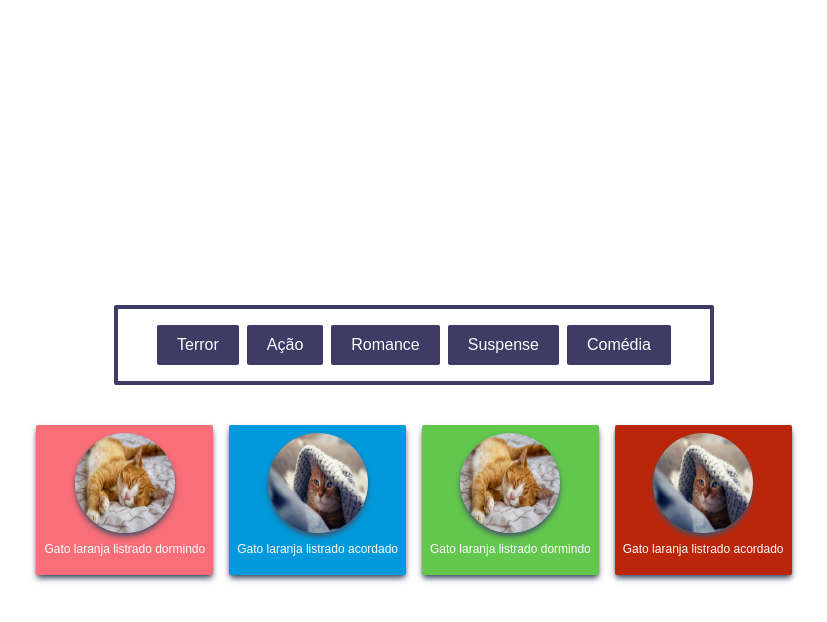
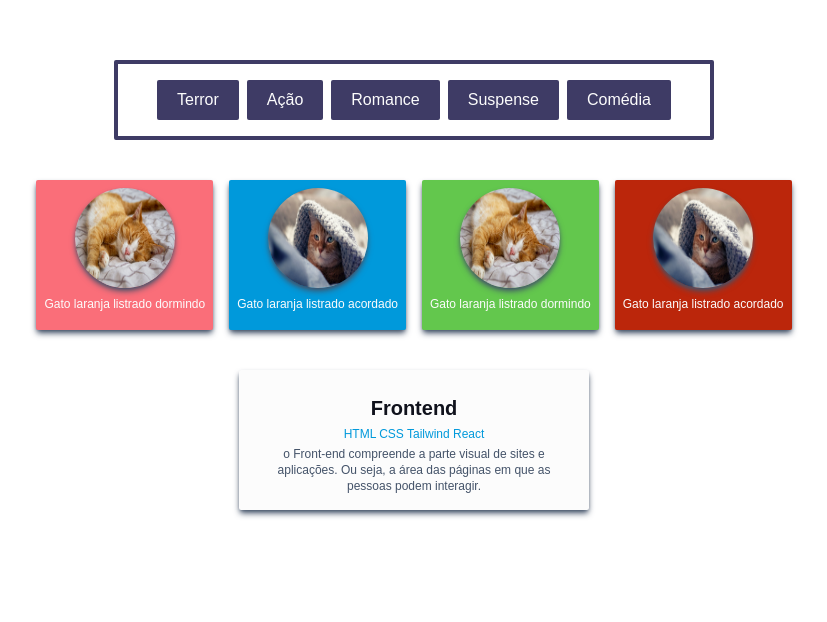
Before and after one commit to AnabelMarinho/Componentes-Nextjs, a Next.js app: page / in a window 1280 px wide. Shown: the top 622 px of the page, without its empty margins (226-1053 px from the left). Built offline with nearby package versions, Linux system fonts and the light colour scheme.

Commit message:
minecard2

```diff
--- a/src/app/page.tsx
+++ b/src/app/page.tsx
@@ -1,11 +1,13 @@
 import Cardmine from "@/components/ui/cardmine";
+import Cardmine2 from "@/components/ui/cardmine2";
 import ContainerButtons from "@/components/ui/containerbuttons";
 
 export default function Home() {
   return (
-    <div className="flex flex-col justify-center items-center mt-10 p-5 space-y-10 h-screen">
+    <div className="flex flex-col justify-center items-center mt-10 p-5 space-y-10">
       <ContainerButtons />
       <Cardmine />
+      <Cardmine2 />
     </div>
   );
 }
--- /dev/null
+++ b/src/components/ui/cardmine2/index.tsx
@@ -0,0 +1,19 @@
+import React from "react";
+
+const Cardmine2 = () => {
+  return (
+
+      <div className="w-full max-w-[350px] h-auto bg-branco flex flex-col items-center p-2 rounded-sm shadow-md shadow-cinza cursor-pointer hover:bg-[#10121c]/10 transform transition-transform duration-300 hover:scale-105">
+        <div className="flex justify-center mb-2">
+        </div>
+        <div className="text-center space-y-1 p-2">
+          <h1 className="text-xl text-preto font-semibold">Frontend</h1>
+          <p className="text-xs text-azul">HTML CSS Tailwind React</p>
+          <p className="text-xs text-cinza"> o Front-end compreende a parte visual de sites e aplicações. Ou seja, a área das páginas em que as pessoas podem interagir.</p>
+        </div>
+      </div>
+
+  );
+};
+
+export default Cardmine2;
```
